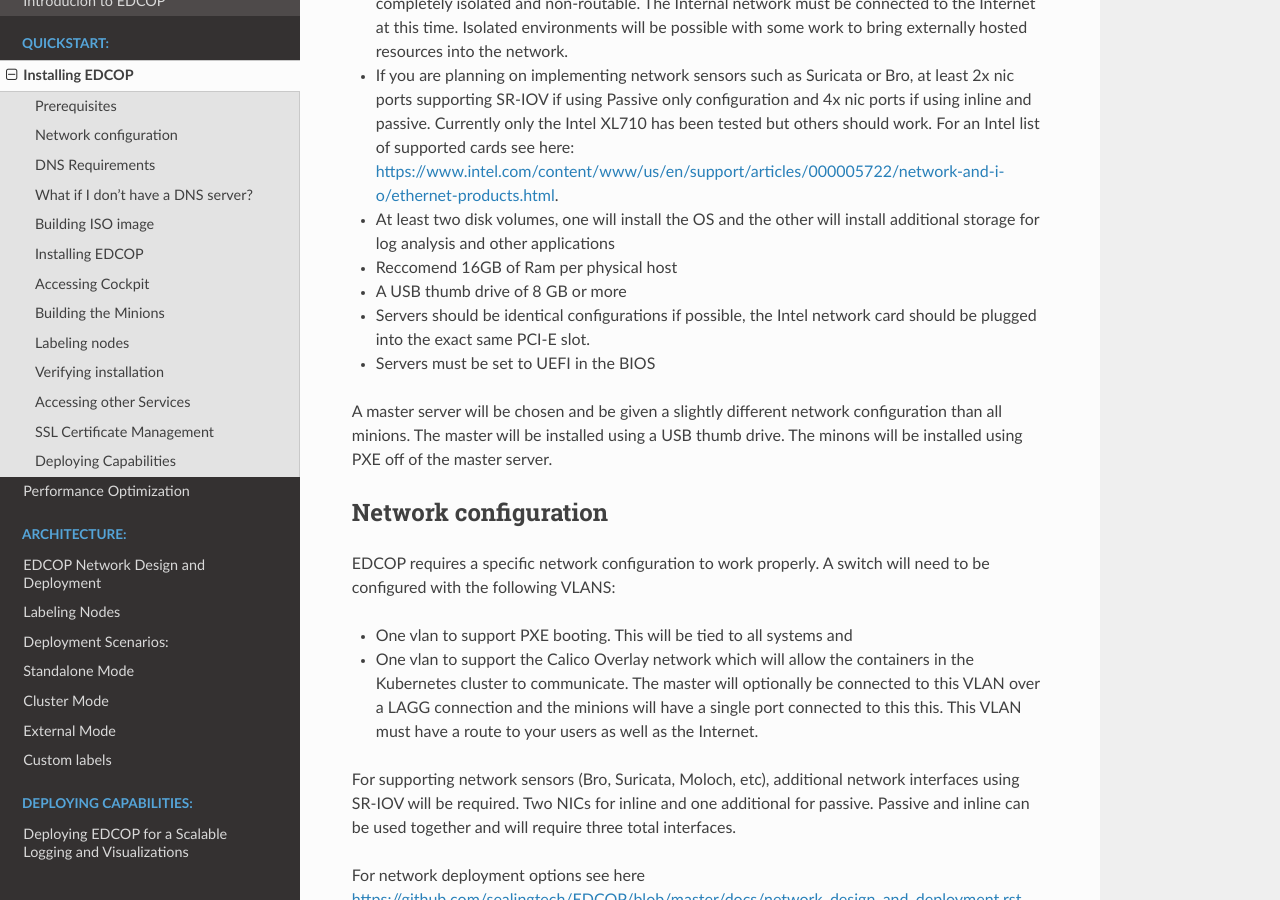
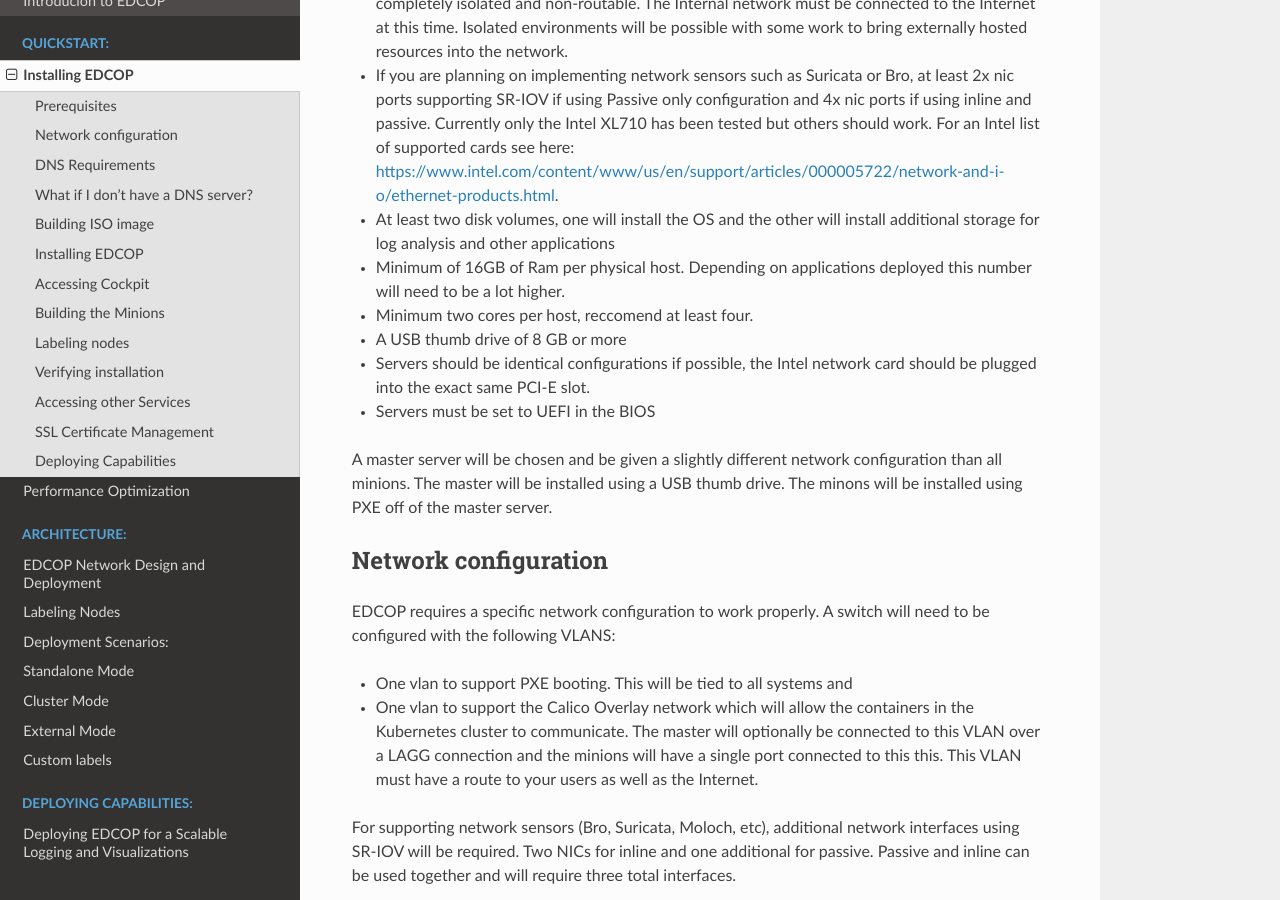
Before and after one commit to sealingtech/EDCOP, a Sphinx documentation site: the page built from docs/installation_guide.rst, in a window 1280 px wide and 900 px high, scrolled down 440 px. Built offline with Sphinx 7.4.7 and the Read the Docs theme 2.0.0, drawn with Linux system fonts in a browser that asks for light colours.

Commit message:
Update installation_guide.rst

```diff
--- a/docs/installation_guide.rst
+++ b/docs/installation_guide.rst
@@ -12,7 +12,8 @@
 - Two network interfaces, one for the PXE network that will be used to build minions and another interface for the internal and external network traffic using Calico.  PXE network should be completely isolated and non-routable.  The Internal network must be connected to the Internet at this time.  Isolated environments will be possible with some work to bring externally hosted resources into the network.
 - If you are planning on implementing network sensors such as Suricata or Bro, at least 2x nic ports supporting SR-IOV if using Passive only configuration and 4x nic ports if using inline and passive.  Currently only the Intel XL710 has been tested but others should work.  For an Intel list of supported cards see here: https://www.intel.com/content/www/us/en/support/articles/000005722/network-and-i-o/ethernet-products.html.
 - At least two disk volumes, one will install the OS and the other will install additional storage for log analysis and other applications
-- Reccomend 16GB of Ram per physical host
+- Minimum of 16GB of Ram per physical host.  Depending on applications deployed this number will need to be a lot higher.
+- Minimum two cores per host, reccomend at least four.
 - A USB thumb drive of 8 GB or more
 - Servers should be identical configurations if possible, the Intel network card should be plugged into the exact same PCI-E slot.
 - Servers must be set to UEFI in the BIOS
```
